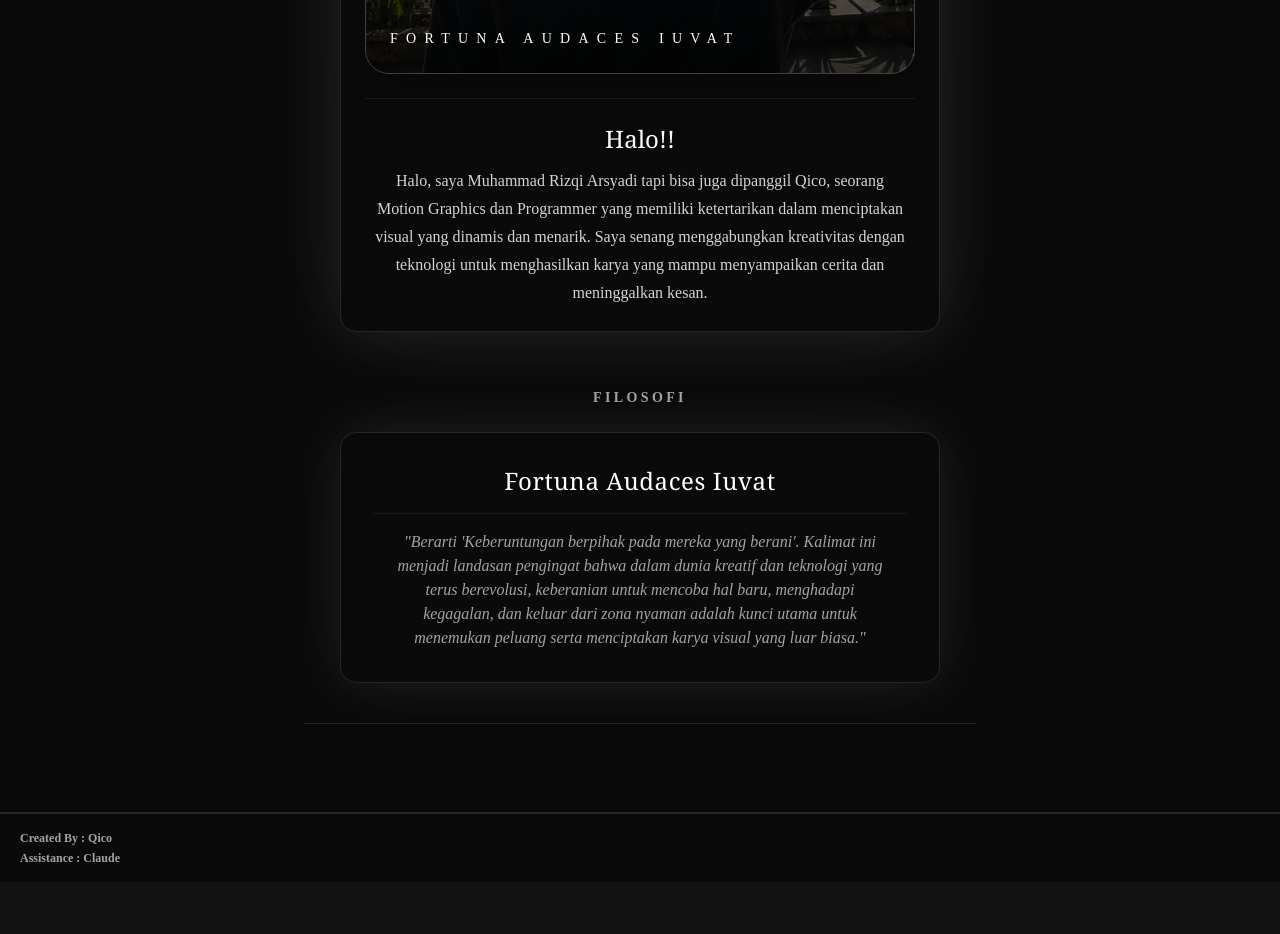
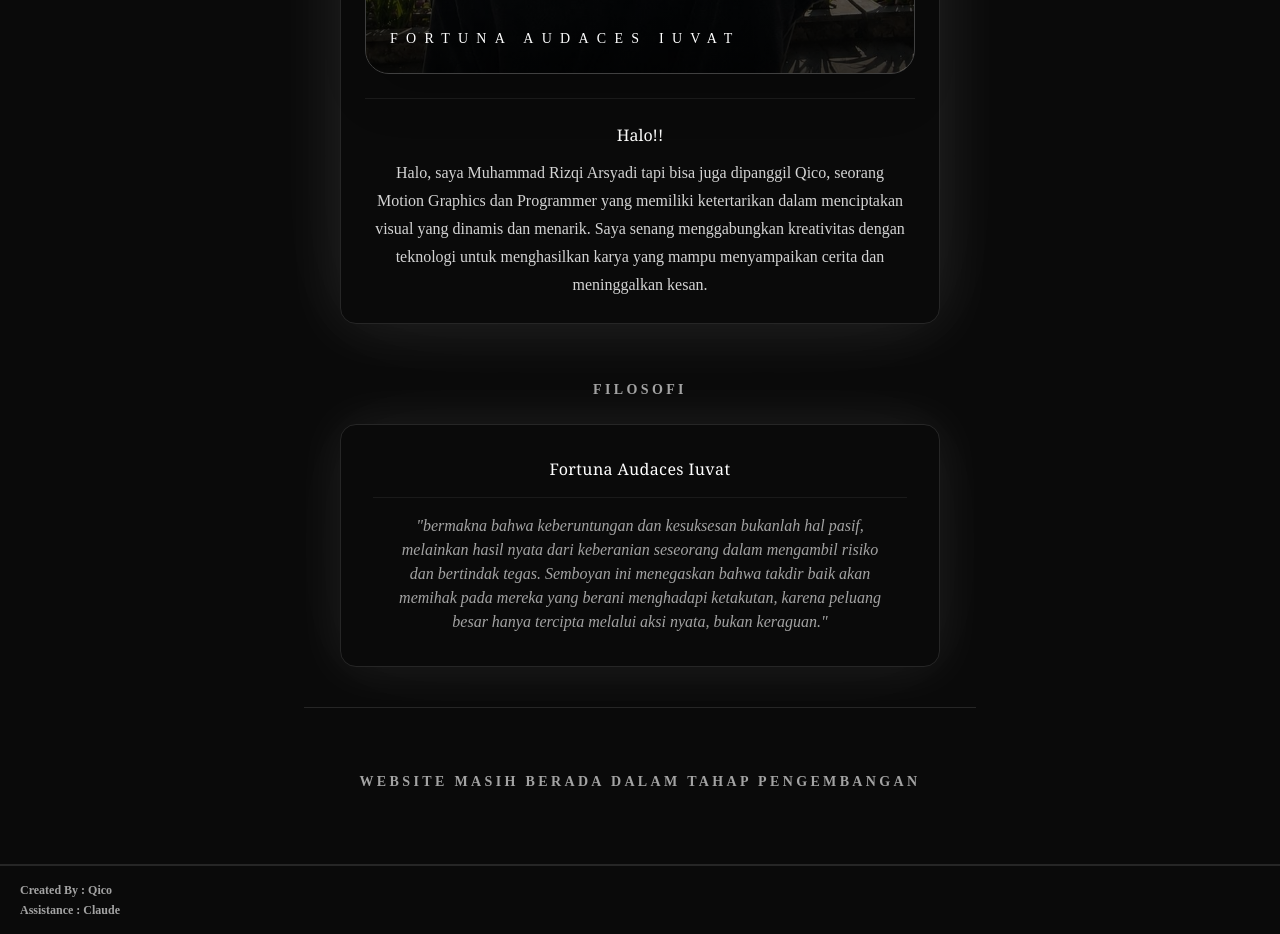
Before and after one commit to Muriar/archive-portfolio, a Next.js app: page /Profil in a window 1280 px wide. Shown: the part 860-1794 px from the top of the page. Before the commit the page ends 1742 px from the top, so only its background shows below. Built offline with nearby package versions, Linux system fonts and the light colour scheme.

Commit message:
new font

```diff
--- a/components/sections/hero.tsx
+++ b/components/sections/hero.tsx
@@ -79,7 +79,7 @@ export function Hero() {
 
             {/* Bagian Bawah: Teks Deskripsi */}
             <div className="text-center w-full px-2">
-              <h3 className="text-2xl font-serif font-medium mb-3 text-neutral-950 dark:text-stone-50">
+              <h3 className="text-1xl font-serif font-medium mb-3 text-neutral-950 dark:text-stone-50">
                 Halo!!
               </h3>
               <p className="text-base leading-7 text-neutral-600 dark:text-neutral-300">
@@ -113,15 +113,12 @@ export function Hero() {
             delay: 0.5 // delay
            }}
           >
-          <h4 className="text-2xl font-serif font-medium mb-4 tracking-wide">
+          <h4 className="text-1xl font-serif font-medium mb-4 tracking-wide">
             Fortuna Audaces Iuvat
           </h4>
           <div className="w-full border-t border-neutral-200 dark:border-neutral-800 my-4 opacity-60" />
           <p className="text-sm md:text-base leading-relaxed text-neutral-500 dark:text-neutral-400 italic font-light px-2 md:px-4">
-            "Berarti 'Keberuntungan berpihak pada mereka yang berani'. Kalimat ini menjadi landasan pengingat
-            bahwa dalam dunia kreatif dan teknologi yang terus berevolusi, keberanian untuk mencoba hal baru,
-            menghadapi kegagalan, dan keluar dari zona nyaman adalah kunci utama untuk menemukan peluang serta
-            menciptakan karya visual yang luar biasa."
+            "bermakna bahwa keberuntungan dan kesuksesan bukanlah hal pasif, melainkan hasil nyata dari keberanian seseorang dalam mengambil risiko dan bertindak tegas. Semboyan ini menegaskan bahwa takdir baik akan memihak pada mereka yang berani menghadapi ketakutan, karena peluang besar hanya tercipta melalui aksi nyata, bukan keraguan."
           </p>
         </motion.div>
 
@@ -130,6 +127,13 @@ export function Hero() {
           className="w-full border-t border-neutral-200 dark:border-neutral-800 my-2"
         />
 
+        <motion.p
+          variants={fadeUp}
+          className="text-sm font-semibold uppercase tracking-[0.24em] text-neutral-500 dark:text-neutral-400 mt-6 -mb-2"
+        >
+          website masih berada dalam tahap pengembangan
+        </motion.p>
+
       </motion.div>
     </section>
   );
```
